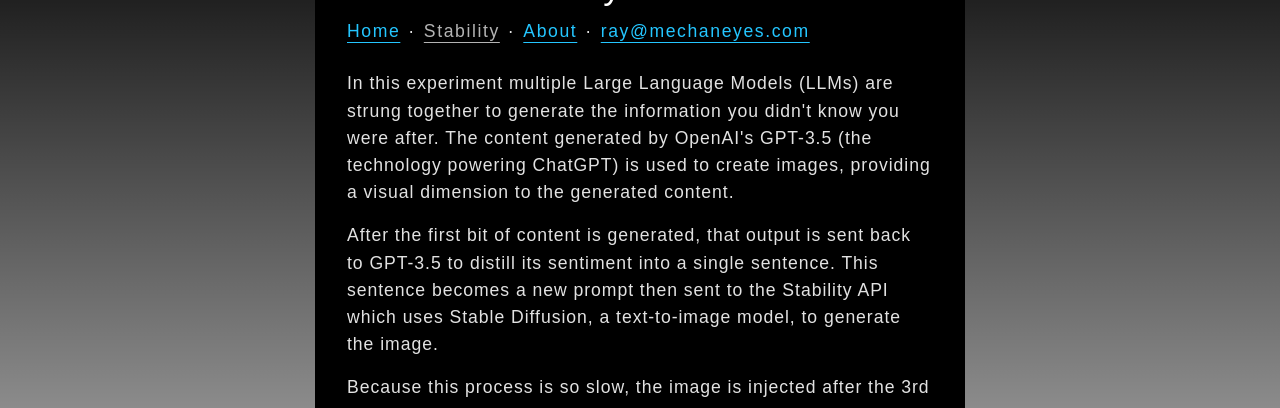
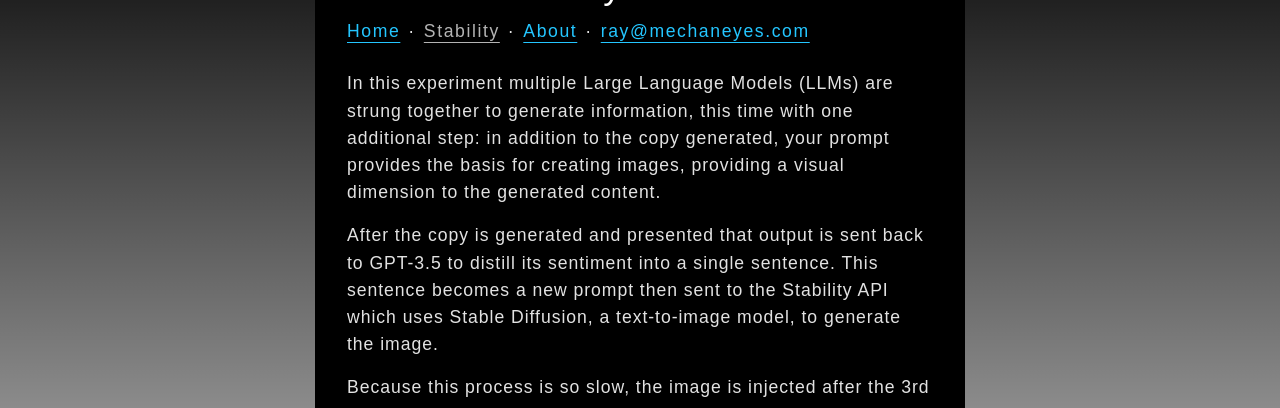
Before and after one commit to mechaneyes/aframe, a Next.js app: page /stability in a window 1280 px wide. Shown: the part 125-533 px from the top of the page. Built offline with nearby package versions, Linux system fonts and the light colour scheme; no server answers; a web font is replaced by a local one.

Commit message:
stability page copy tweaks

```diff
--- a/app/stability/page.js
+++ b/app/stability/page.js
@@ -21,7 +21,7 @@ export default function Stability() {
 
   useEffect(() => {
     setIntroVisible(true);
-  }, []);  // eslint-disable-line react-hooks/exhaustive-deps
+  }, []); // eslint-disable-line react-hooks/exhaustive-deps
 
   return (
     <main className="thirdeyes thirdeyes--stability">
@@ -37,13 +37,13 @@ export default function Stability() {
       >
         <p className="introduction__description">
           In this experiment multiple Large Language Models (LLMs) are strung
-          together to generate the information you didn&apos;t know you were
-          after. The content generated by OpenAI&apos;s GPT-3.5 (the technology
-          powering ChatGPT) is used to create images, providing a visual
-          dimension to the generated content.
+          together to generate information, this time with one additional step:
+          in addition to the copy generated, your prompt provides the basis for
+          creating images, providing a visual dimension to the generated
+          content.
         </p>
         <p>
-          After the first bit of content is generated, that output is sent back
+          After the copy is generated and presented that output is sent back
           to GPT-3.5 to distill its sentiment into a single sentence. This
           sentence becomes a new prompt then sent to the Stability API which
           uses Stable Diffusion, a text-to-image model, to generate the image.
```
